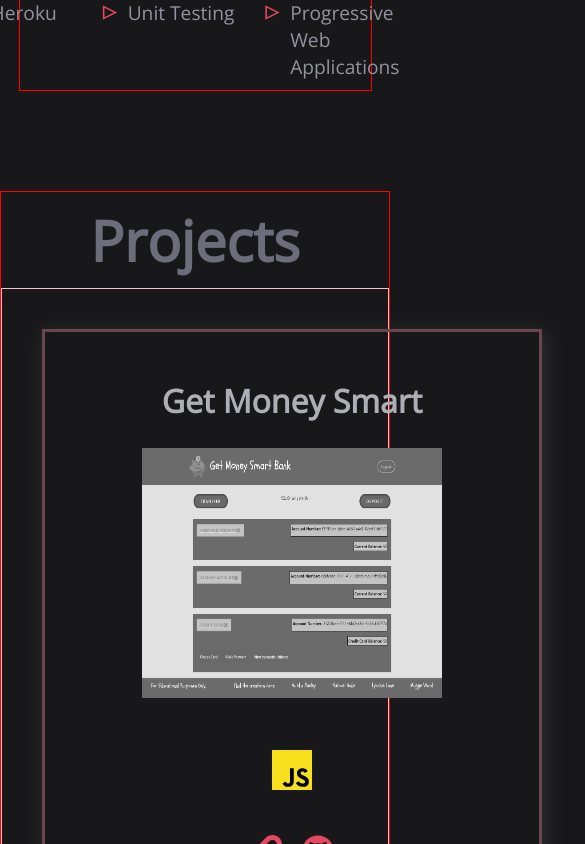
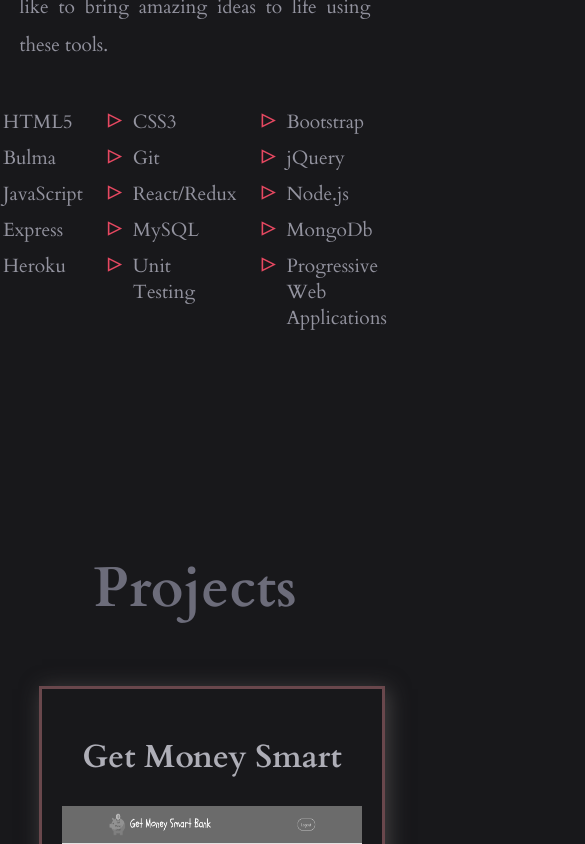
Before and after one commit to natnaelh14/portfolio-website, a React (Create React App) app: page / in a window 390 px wide. Shown: the part 1156-2000 px from the top of the page, 585 px wide, since content can reach past the window. Built offline with nearby package versions, Linux system fonts and the light colour scheme; some icons are missing.

Commit message:
create responsive web design

```diff
--- a/public/index.html
+++ b/public/index.html
@@ -15,11 +15,8 @@
       user's mobile device or desktop. See https://developers.google.com/web/fundamentals/web-app-manifest/
     -->
     <link rel="manifest" href="%PUBLIC_URL%/manifest.json" />
-    <link rel="preconnect" href="https://fonts.gstatic.com">
-    <link href="https://fonts.googleapis.com/css2?family=Jua&display=swap" rel="stylesheet">
-    <link rel="preconnect" href="https://fonts.googleapis.com">
-    <link rel="preconnect" href="https://fonts.gstatic.com" crossorigin>
-    <link href="https://fonts.googleapis.com/css2?family=Open+Sans:ital,wght@0,300;1,400&display=swap" rel="stylesheet">
+    <link href="https://fonts.googleapis.com/css?family=Cardo:400,700|Oswald" rel="stylesheet">
+
     <!--
       Notice the use of %PUBLIC_URL% in the tags above.
       It will be replaced with the URL of the `public` folder during the build.
--- a/src/components/about/about.css
+++ b/src/components/about/about.css
@@ -2,8 +2,10 @@
     width: 90%;
     margin: 150px auto;
     max-width: 1200px;
-    border: 1px solid red;
+    padding-top: 100px;
 }
+
+
 .about-section {
     display: flex;
     justify-content: center;
@@ -18,11 +20,12 @@
 
 .about-text{
     font-size: 1.2rem;
-    line-height: 1.5rem;
+    /* line-height: 1.5rem; */
     color: #93939f;
     width:100%;
     max-width:700px;
     text-align:justify;
+    line-height: 2;
 }
 
 .about-subSection {
--- a/src/components/header/header.css
+++ b/src/components/header/header.css
@@ -8,8 +8,8 @@
 }
 .navbar-main {
     display: flex;
-    max-width: 1200px;
-    margin: 0 auto;
+    /* max-width: 1200px;
+    margin: 0 auto; */
     justify-content: space-between;
     align-items: center;
 }
--- a/src/components/intro/intro.css
+++ b/src/components/intro/intro.css
@@ -15,7 +15,7 @@
 }
 .intro-msg {
     color: #e64861;
-    font-size: 1.2rem;
+    font-size: 1.7rem;
     word-spacing: 0.3em;
     margin: 10px 0;
 }
--- a/src/components/project/project.css
+++ b/src/components/project/project.css
@@ -2,14 +2,15 @@
   /* color: white; */
   /* width: 100%; */
   box-sizing: border-box;
-  box-shadow: 3px 3px 20px rgba(80, 78, 78, 0.5);
-  margin: 40px;
+  box-shadow: 3px 3px 20px rgba(80, 78, 78, 0.8);
+  margin: 50px;
   padding: 20px;
   display: flex;
   /* justify-content: center; */
   flex-direction: column;
-  width: 500px;
-  justify-content: center;
+  width: 400px auto;
+  align-items: center;
+  /* justify-content: center; */
   /* width: 40%; */
   border: 3px solid #69474c;
 }
@@ -72,7 +73,9 @@
   /* line-height: 1.5rem; */
   padding: 10px;
   color: #aeaeb7;
+  font-size: 1.2rem;
   background-color: #292929;
+  text-align: justify;
 
 }
 .project-links {
@@ -87,10 +90,11 @@
 }
 
 @media screen and (max-width: 1000px) {
-  /* .project {
-        flex-direction: column;
-        margin: 50px 0;
-    } */
+  .project {
+      margin: 0px;
+      margin-bottom: 50px;
+
+    }
   /* .project-basicInfo {
         width: 100%;
         height: 150px;
--- a/src/components/projects/projects.css
+++ b/src/components/projects/projects.css
@@ -1,36 +1,41 @@
 .projects {
-    /* width: 80%; */
+    /* width: auto; */
     /* max-width: 1200px; */
-    /* display: flex; */
+    /* justify-content: center; */
     margin: 10%;
     /* padding:50px; */
-    border: 1px solid red;
+    padding-top: 100px;
 
 }
 
 .projects h1 {
+    /* text-align: center; */
+}
+
+.section-heading {
     text-align: center;
 }
 
 .projects_wrapper {
-    border: 1px solid pink;
     /* display: flex; */
     display: grid;
     grid-template-columns: 1fr 1fr;
-    align-self: center;
     /* justify-content: center; */
     /* flex: 1 1; */
-
-
     /* align-items: center; */
 }
 
 
 
 
-@media screen and (max-width:600px) {
-    .projects {
-        margin: 20px auto;
+@media screen and (max-width:1000px) {
+    .projects_wrapper {
+        display: grid;
+        grid-template-columns: 1fr;
+        grid-template-rows: 1fr;
     }
-
+    .section-heading {
+        text-align: center;
+        padding-bottom: 50px;
+    }
 }
--- a/src/components/projects/projects.jsx
+++ b/src/components/projects/projects.jsx
@@ -24,7 +24,7 @@ function Projects() {
   }
 
   return (
-    <div className="projects" >
+    <div className="projects" id="projects">
       <h1 className="section-heading">Projects</h1>
       <div className="projects_wrapper">
         {/* Get Money Smart  */}
--- a/src/index.css
+++ b/src/index.css
@@ -1,7 +1,7 @@
 html,body {
   margin: 0;
   background-color: #18181b;
-  font-family: 'Open Sans', sans-serif;
+  font-family: 'Cardo', serif;
   -webkit-font-smoothing: antialiased;
   -moz-osx-font-smoothing: grayscale;
   scroll-behavior: smooth;
```
